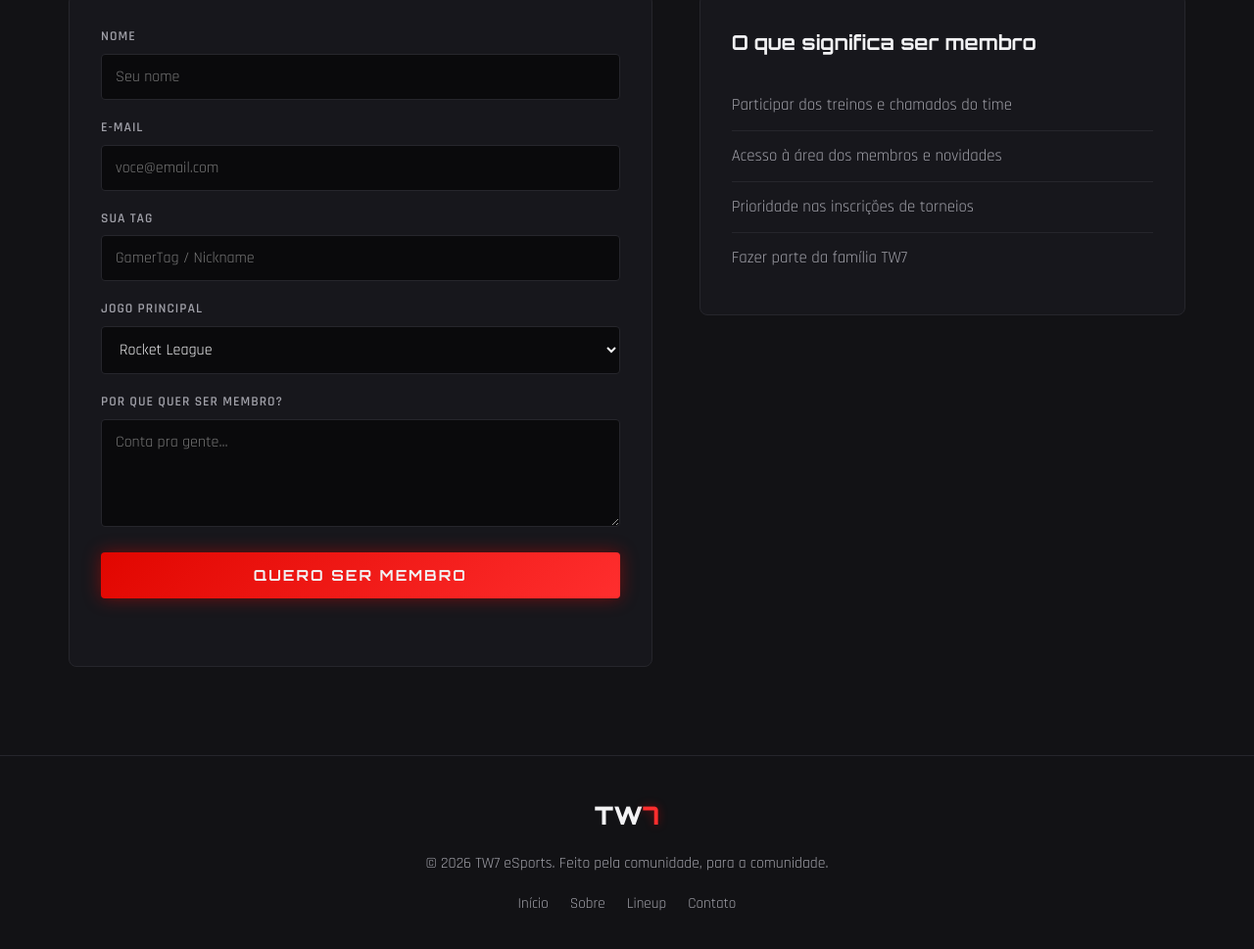
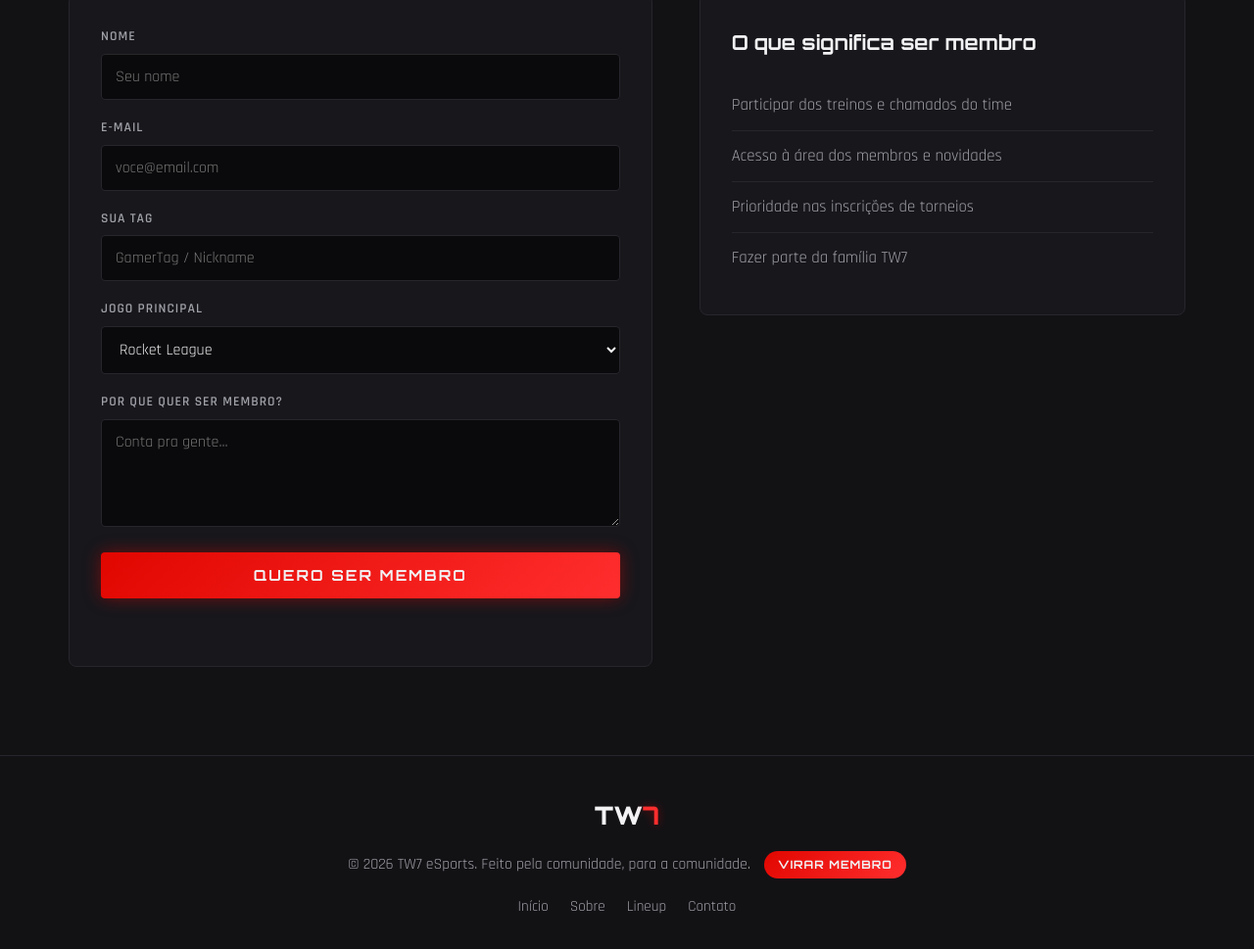
Before and after one commit to be22pn2/TW7, a plain HTML site: page index.html in a window 1280 px wide. Shown: the part 5144-6113 px from the top of the page at 98% size. Drawn offline with nearby package versions, Linux system fonts and the light colour scheme; no server answers.

Commit message:
Adiciona botao Virar membro no rodape

```diff
--- a/css/style.css
+++ b/css/style.css
@@ -710,6 +710,27 @@ ul {
     font-size: 0.98rem;
 }
 
+.footer-member-btn {
+    display: inline-block;
+    margin-left: 10px;
+    padding: 5px 14px;
+    font-family: 'Orbitron', sans-serif;
+    font-size: 0.72rem;
+    font-weight: 700;
+    text-transform: uppercase;
+    letter-spacing: 1px;
+    color: var(--text);
+    background: linear-gradient(135deg, var(--red) 0%, var(--red-bright) 100%);
+    border-radius: 20px;
+    transition: all 0.2s ease;
+    text-decoration: none;
+}
+
+.footer-member-btn:hover {
+    transform: translateY(-2px);
+    box-shadow: 0 4px 16px var(--glow);
+}
+
 .footer-links {
     display: flex;
     gap: 22px;
--- a/index.html
+++ b/index.html
@@ -318,7 +318,9 @@
     <footer class="footer">
         <div class="container footer-content">
             <span class="footer-logo">TW<span class="logo-accent">7</span></span>
-            <p>© 2026 TW7 eSports. Feito pela comunidade, para a comunidade.</p>
+            <p>© 2026 TW7 eSports. Feito pela comunidade, para a comunidade.
+                <a href="#membros" class="footer-member-btn">Virar membro</a>
+            </p>
             <ul class="footer-links">
                 <li><a href="#home">Início</a></li>
                 <li><a href="#sobre">Sobre</a></li>
```
